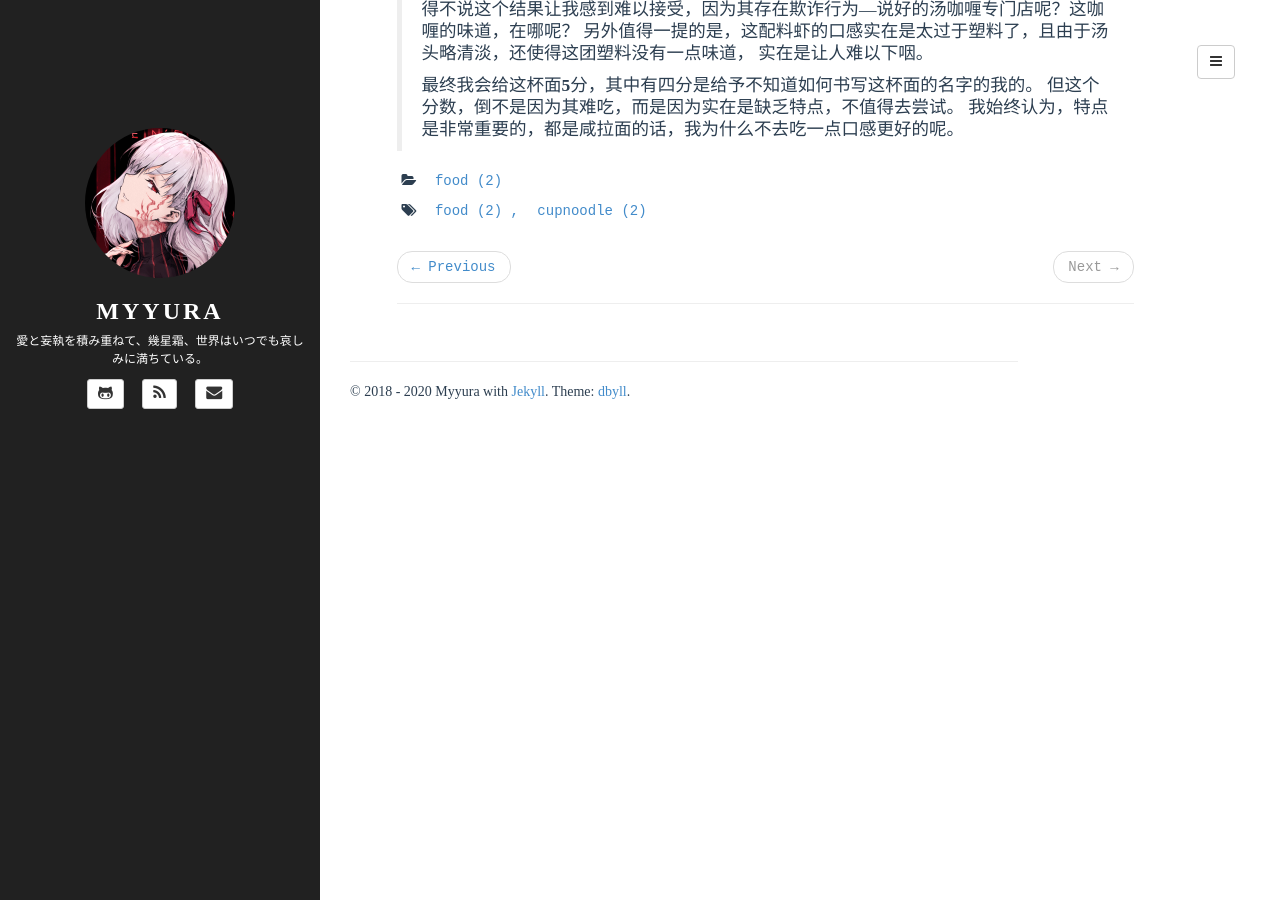
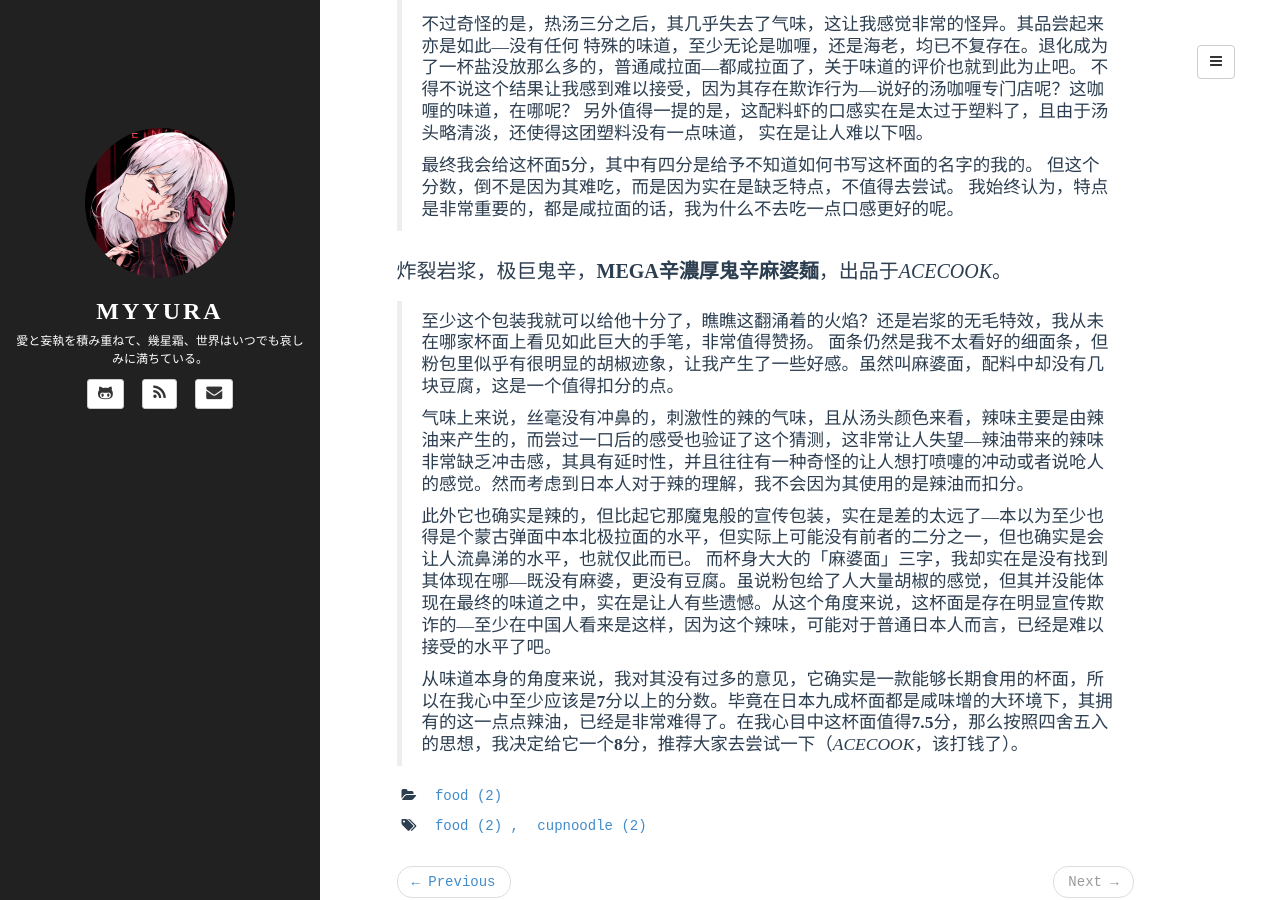
Before and after one commit to Myyura/myyura.github.io, a Jekyll site: the page built from _posts/food/2020-3-15-cupnoodle-japan-2.md, in a window 1280 px wide and 900 px high, scrolled down 841 px. Built offline with Jekyll 4.4.1, drawn with Linux system fonts in a browser that asks for light colours; a script that is not in the unit is left out; comment, search, counter and statistics services are not loaded.

Commit message:
Update MEGA辛濃厚鬼辛麻婆麺

```diff
--- a/_posts/food/2020-3-15-cupnoodle-japan-2.md
+++ b/_posts/food/2020-3-15-cupnoodle-japan-2.md
@@ -15,6 +15,8 @@
 续篇收录了以下杯面的评测：
 - サンヨー食品
   - [札幌スープカリー専門店奥芝商店監修海老だしスープカレー味ラーメン](#jump1)
+- ACECOOK
+  - [MEGA辛濃厚鬼辛麻婆麺](#jump2)
 
 ## 正片
 <span id = "jump1">黑红海老，无味咖喱，**札幌スープカリー専門店奥芝商店監修海老だしスープカレー味ラーメン**，出品于*サンヨー食品*。</span>
@@ -35,4 +37,17 @@
 > 但这个分数，倒不是因为其难吃，而是因为实在是缺乏特点，不值得去尝试。
 > 我始终认为，特点是非常重要的，都是咸拉面的话，我为什么不去吃一点口感更好的呢。
 
+
+<span id = "jump2">炸裂岩浆，极巨鬼辛，**MEGA辛濃厚鬼辛麻婆麺**，出品于*ACECOOK*。</span>
+
+> 至少这个包装我就可以给他十分了，瞧瞧这翻涌着的火焰？还是岩浆的无毛特效，我从未在哪家杯面上看见如此巨大的手笔，非常值得赞扬。
+> 面条仍然是我不太看好的细面条，但粉包里似乎有很明显的胡椒迹象，让我产生了一些好感。虽然叫麻婆面，配料中却没有几块豆腐，这是一个值得扣分的点。
+>
+> 气味上来说，丝毫没有冲鼻的，刺激性的辣的气味，且从汤头颜色来看，辣味主要是由辣油来产生的，而尝过一口后的感受也验证了这个猜测，这非常让人失望---辣油带来的辣味非常缺乏冲击感，其具有延时性，并且往往有一种奇怪的让人想打喷嚏的冲动或者说呛人的感觉。然而考虑到日本人对于辣的理解，我不会因为其使用的是辣油而扣分。
+>
+> 此外它也确实是辣的，但比起它那魔鬼般的宣传包装，实在是差的太远了---本以为至少也得是个蒙古弹面中本北极拉面的水平，但实际上可能没有前者的二分之一，但也确实是会让人流鼻涕的水平，也就仅此而已。
+> 而杯身大大的「麻婆面」三字，我却实在是没有找到其体现在哪---既没有麻婆，更没有豆腐。虽说粉包给了人大量胡椒的感觉，但其并没能体现在最终的味道之中，实在是让人有些遗憾。从这个角度来说，这杯面是存在明显宣传欺诈的---至少在中国人看来是这样，因为这个辣味，可能对于普通日本人而言，已经是难以接受的水平了吧。
+>
+> 从味道本身的角度来说，我对其没有过多的意见，它确实是一款能够长期食用的杯面，所以在我心中至少应该是**7**分以上的分数。毕竟在日本九成杯面都是咸味增的大环境下，其拥有的这一点点辣油，已经是非常难得了。在我心目中这杯面值得**7.5**分，那么按照四舍五入的思想，我决定给它一个**8**分，推荐大家去尝试一下（*ACECOOK*，该打钱了）。
+
 [previous]: https://myyura.github.io//2018/11/11/cupnoodle-japan-1.html
```
